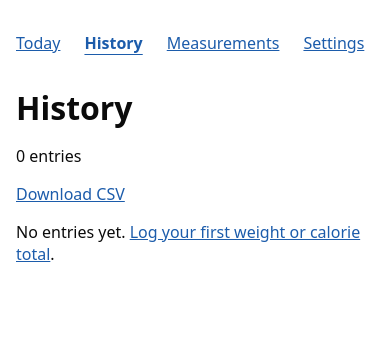
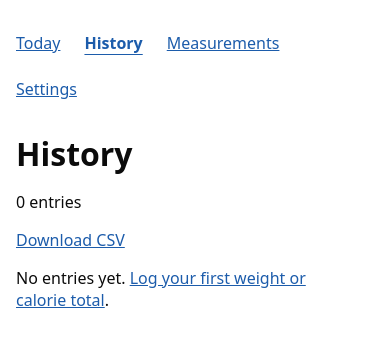
Before and after one commit to rxperez12/tdee-calculator, a FastAPI app: page /history in a window 390 px wide. Shown: the top 347 px of the page. Run offline with FastAPI, Linux system fonts and the light colour scheme; parts of the project's set-up code (start-up, migrations or seed data) failed here and were passed over.

Commit message:
style: Improve layout and spacing for header and main content

```diff
--- a/src/tdee_calculator/static/style.css
+++ b/src/tdee_calculator/static/style.css
@@ -47,15 +47,27 @@
   }
 }
 
+html {
+  /* Reserve the scrollbar's space so short and long pages center alike. */
+  scrollbar-gutter: stable;
+}
+
 body {
   margin: 0;
   background: var(--surface);
   color: var(--text);
 }
 
+/* The header keeps the widest page width so the nav never moves between
+   narrow and wide pages. */
+.site-header {
+  width: min(60rem, calc(100% - 2rem));
+  margin: 4rem auto 0;
+}
+
 main {
   width: min(40rem, calc(100% - 2rem));
-  margin: 4rem auto;
+  margin: 0 auto 4rem;
 }
 
 main.wide {
@@ -494,8 +506,12 @@ th, td {
 }
 
 @media (max-width: 30rem) {
+  .site-header {
+    margin-top: 2rem;
+  }
+
   main {
-    margin: 2rem auto;
+    margin-bottom: 2rem;
   }
 
   .entry-form > button {
--- a/src/tdee_calculator/templates/base.html
+++ b/src/tdee_calculator/templates/base.html
@@ -8,12 +8,14 @@
     {% block head %}{% endblock %}
   </head>
   <body>
-    <main class="{% block main_class %}{% endblock %}">
+    <header class="site-header">
       <nav aria-label="Main navigation">
         {% for path, label in [('/', 'Today'), ('/history', 'History'), ('/measurements', 'Measurements'), ('/settings', 'Settings')] %}
           <a href="{{ path }}" {% if request.url.path == path %}aria-current="page"{% endif %}>{{ label }}</a>
         {% endfor %}
       </nav>
+    </header>
+    <main class="{% block main_class %}{% endblock %}">
       {% block content %}{% endblock %}
     </main>
   </body>
```
